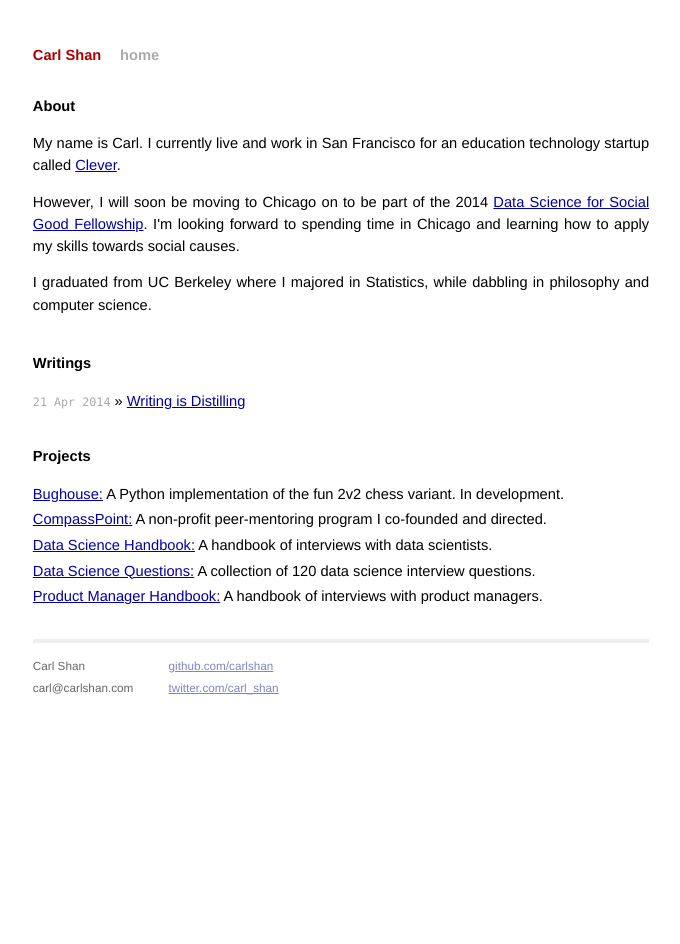
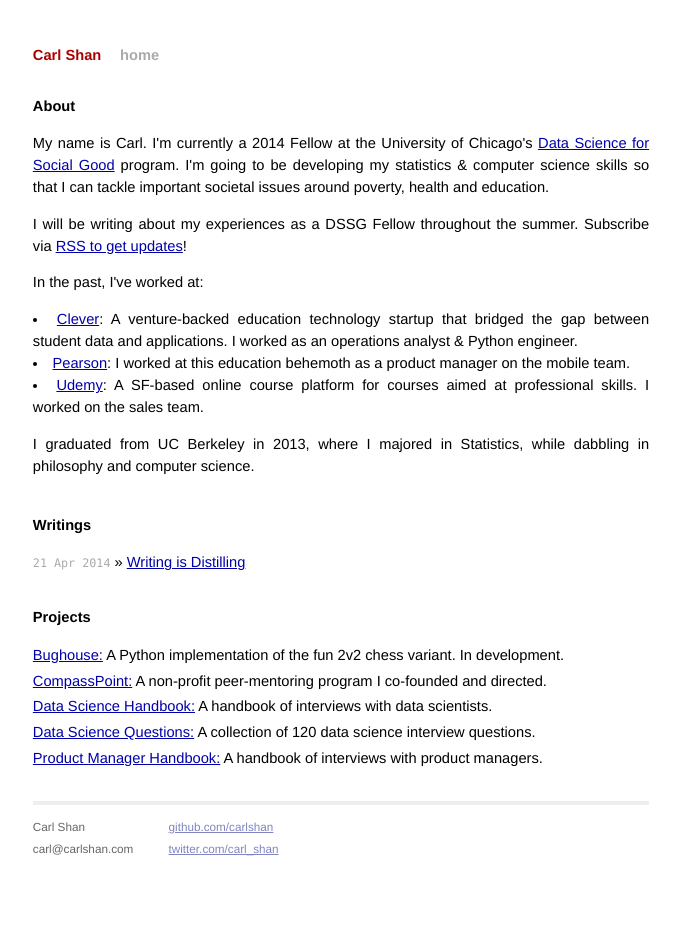
Before and after one commit to mojombo/mojombo.github.io, a Jekyll site: the page built from index.html, in a window 1280 px wide. Shown: the whole page, without its empty margins (299-979 px from the left). Built offline with Jekyll 4.4.1, drawn with Linux system fonts in a browser that asks for light colours.

Commit message:
Updating background

```diff
--- a/index.html
+++ b/index.html
@@ -1,21 +1,30 @@
 ---
 layout: default
-title: Tom Preston-Werner
+title: Carl Shan
 ---
 
 <div id="home">
   <h1>About</h1>
     <p>
-  		My name is Carl. I currently live and work in San Francisco for an
-      education technology startup called <a href="http://www.clever.com">Clever</a>.
-  	</p>
-  	<p>
-  		However, I will soon be moving to Chicago on to be part of the 2014
-  		<a href="http://dssg.io/">Data Science for Social Good Fellowship</a>. I'm looking forward
-  		to spending time in Chicago and learning how to apply my skills towards social causes.
+  		My name is Carl. I'm currently a 2014 Fellow at the University of Chicago's <a href="http://dssg.io">Data Science for Social Good</a> program. I'm going to be developing my statistics & computer science skills so that I can tackle important societal issues around poverty, health and education.
   	</p>
     <p>
-      I graduated from UC Berkeley where I majored in Statistics, while
+      I will be writing about my experiences as a DSSG Fellow throughout the summer. Subscribe via <a href="http://feeds.feedburner.com/carlshan">RSS to get updates</a>!
+    </p>
+  	<p>
+      In the past, I've worked at:
+      <li>
+        <a href="http://www.clever.com">Clever</a>: A venture-backed education technology startup that bridged the gap between student data and applications. I worked as an operations analyst & Python engineer.
+      </li>
+      <li>
+        <a href="http://blog.pearson.com/learning-on-the-job/">Pearson</a>: I worked at this education behemoth as a product manager on the mobile team.
+      </li>
+      <li>
+        <a href="http://www.udemy.com">Udemy</a>: A SF-based online course platform for courses aimed at professional skills. I worked on the sales team.
+      </li>
+  	</p>
+    <p>
+      I graduated from UC Berkeley in 2013, where I majored in Statistics, while
       dabbling in philosophy and computer science.
     </p>
     <br />
```
